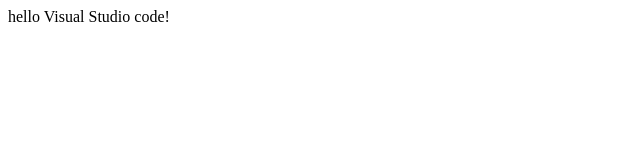
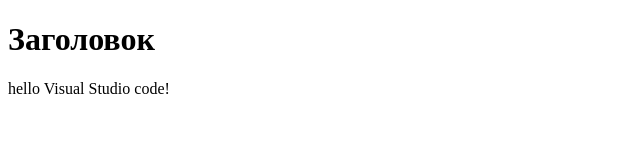
Before and after one commit to developerc/vscodetest, a plain HTML site: page index.html in a window 1280 px wide. Shown: the whole page, without its empty margins (0-640 px from the left). Drawn offline with Linux system fonts and the light colour scheme.

Commit message:
second commit

```diff
--- a/index.html
+++ b/index.html
@@ -7,6 +7,8 @@
     <title>Document</title>
 </head>
 <body>
-    hello Visual Studio code!
+    <h1>Заголовок</h1>
+    <p>hello Visual Studio code!</p>
+
 </body>
 </html>
```
